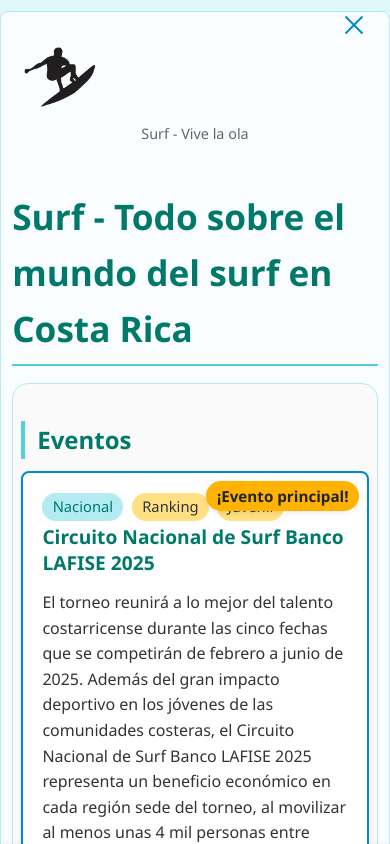
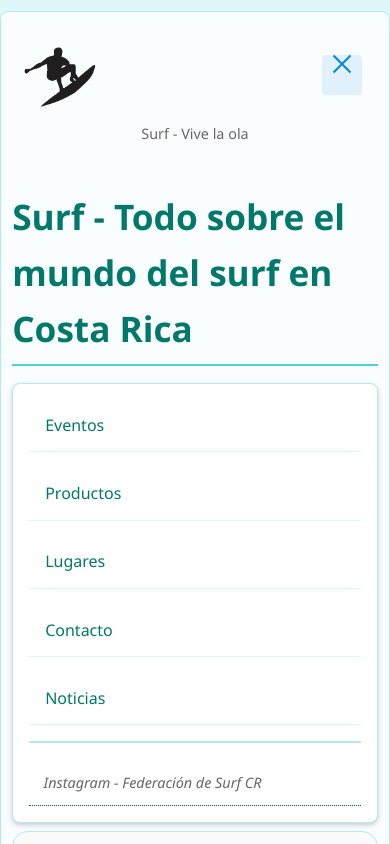
Before and after one commit to Seraf1n0/SurfCR, a plain HTML site: page index.html in a window 390 px wide. Both pictures are taken after a click on the button "Menú". Shown: the top 844 px of the page. Drawn offline with Linux system fonts and the light colour scheme.

Commit message:
Menu terminado: Se usa posicion relativa en header para que en caso de mostrar el menú esta baje y tenga un index z alto.
Pendiente: Hero

```diff
--- a/index.html
+++ b/index.html
@@ -19,11 +19,15 @@
         <h1>Surf - Todo sobre el mundo del surf en Costa Rica</h1>
             <!--Botón toggle para menu hamburguesa-->
             <input type="checkbox" id="nav-toggle" class="nav-toggle visually-hidden">
-            <label for="nav-toggle" class="nav-toggle-label">
+            <label for="nav-toggle" class="nav-toggle-label"
+                role="button"
+                aria-controls="main-nav"
+                aria-expanded="false"
+                aria-label="Abrir menú de navegación">
                 <span class="hamburger-icon"></span>
                 <span class="visually-hidden">Menú</span>
             </label>
-            <nav class="main-nav" id="main-nav">
+            <nav class="main-nav" id="main-nav" aria-label="Navegación principal">
                 <div class="nav-secciones">
                     <a href="#eventos">Eventos</a>
                     <a href="#productos">Productos</a>
--- a/styles/base.css
+++ b/styles/base.css
@@ -343,7 +343,7 @@ button:focus {
     box-shadow: 0 2px 6px rgba(0,0,0,0.08);
 }
 
-/* --- MEDIA QUERIES --- */
+/* --- =============================  MEDIA QUERIES ============================ --- */
 
 /* Tablet (≥768px) */
 @media (min-width: 768px) {
@@ -415,3 +415,78 @@ button:focus {
         transform: scaleX(1);
     }
 }
+/* Indicador de que el menu está abierto */
+.nav-toggle:checked ~ .nav-toggle-label {
+    background-color: rgba(2, 136, 209, 0.1);
+    border-radius: 4px;
+}
+
+.nav-toggle-label:focus-within {
+    outline: 2px solid #ffb300;
+    outline-offset: 2px;
+    border-radius: 4px;
+}
+
+/* Hover para hamburguesa */
+.nav-toggle-label:hover .hamburger-icon,
+.nav-toggle-label:hover .hamburger-icon::before,
+.nav-toggle-label:hover .hamburger-icon::after {
+    background: #004d40;
+}
+
+/* animación hacia abajo que muestra poco a poco los elementos del meni */
+@keyframes slideDown {
+    from {
+        opacity: 0;
+        transform: translateY(-10px);
+    }
+    to {
+        opacity: 1;
+        transform: translateY(0);
+    }
+}
+
+/* links del navbar, etc */
+@media (max-width: 767px) {
+    .main-nav a {
+        display: block;
+        padding: 0.8em 1em;
+        transition: background-color 0.2s ease;
+    }
+
+    .main-nav a:hover,
+    .main-nav a:focus {
+        background-color: #e0f7fa;
+        text-decoration: none;
+    }
+
+    .nav-externo {
+        border-top: 2px solid #b2ebf2;
+        padding-top: 1em;
+        margin-top: 1em;
+    }
+
+    .nav-externo a {
+        font-size: 0.9em;
+        color: #666;
+        font-style: italic;
+    }
+}
+
+/*---- Cprrecciones en menú, card de evento problema en z-index ---*/
+
+/* El menú debe estar por encima de todo el contenido */
+.nav-toggle:checked ~ .main-nav {
+    display: block;
+    animation: slideDown 0.3s ease-out;
+    border: 1px solid #b2ebf2;
+    border-radius: 8px;
+    z-index: 999;
+    position: relative;
+}
+
+/* Posicion relativa para contener menu y que el z-index alto */
+header {
+    position: relative;
+    z-index: 1000;
+}
```
